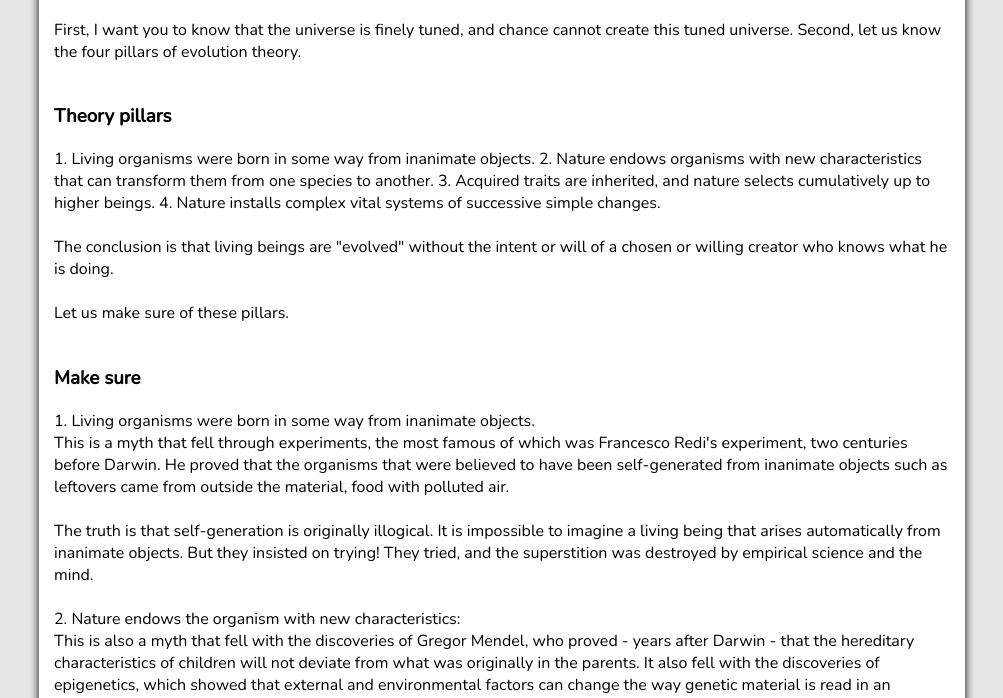
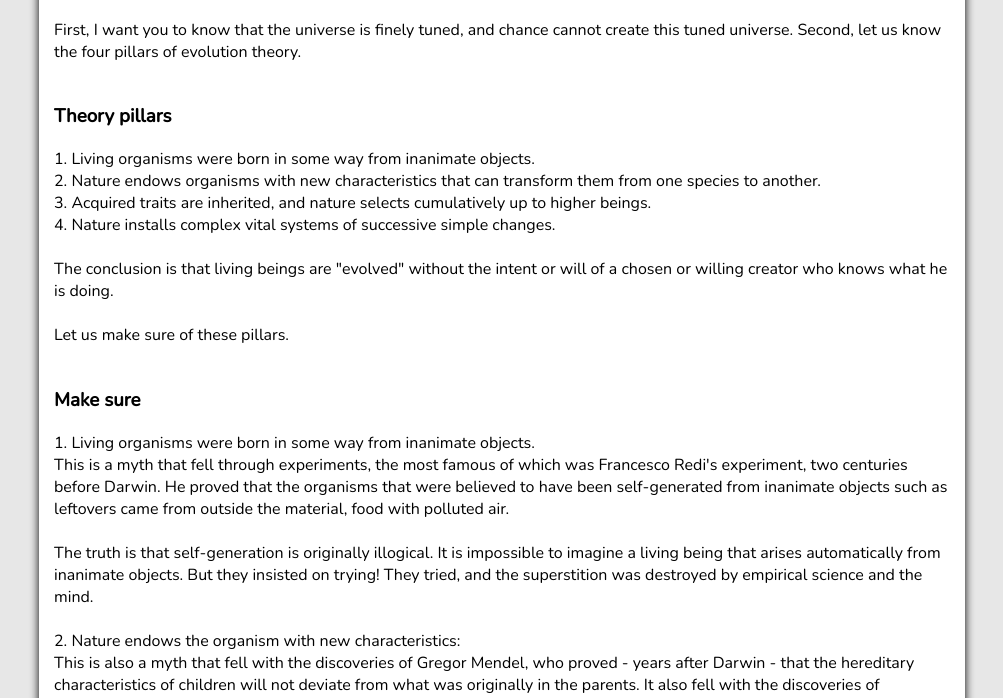
Before and after one commit to myfirstaccoun/the-truth, a plain HTML site: page index.html in a window 1280 px wide. Shown: the part 602-1300 px from the top of the page, without its empty margins (138-1141 px from the left). Drawn offline with nearby package versions, Linux system fonts and the light colour scheme.

Commit message:
Update index.html

```diff
--- a/index.html
+++ b/index.html
@@ -24,9 +24,9 @@
             First, I want you to know that the universe is finely tuned, and chance cannot create this tuned universe. Second, let us know the four pillars of evolution theory.<br><br>
 
             <h3>Theory pillars</h3>
-            1. Living organisms were born in some way from inanimate objects.
-            2. Nature endows organisms with new characteristics that can transform them from one species to another.
-            3. Acquired traits are inherited, and nature selects cumulatively up to higher beings.
+            1. Living organisms were born in some way from inanimate objects.<br>
+            2. Nature endows organisms with new characteristics that can transform them from one species to another.<br>
+            3. Acquired traits are inherited, and nature selects cumulatively up to higher beings.<br>
             4. Nature installs complex vital systems of successive simple changes.<br><br>
 
             The conclusion is that living beings are "evolved" without the intent or will of a chosen or willing creator who knows what he is doing.<br><br>
```
